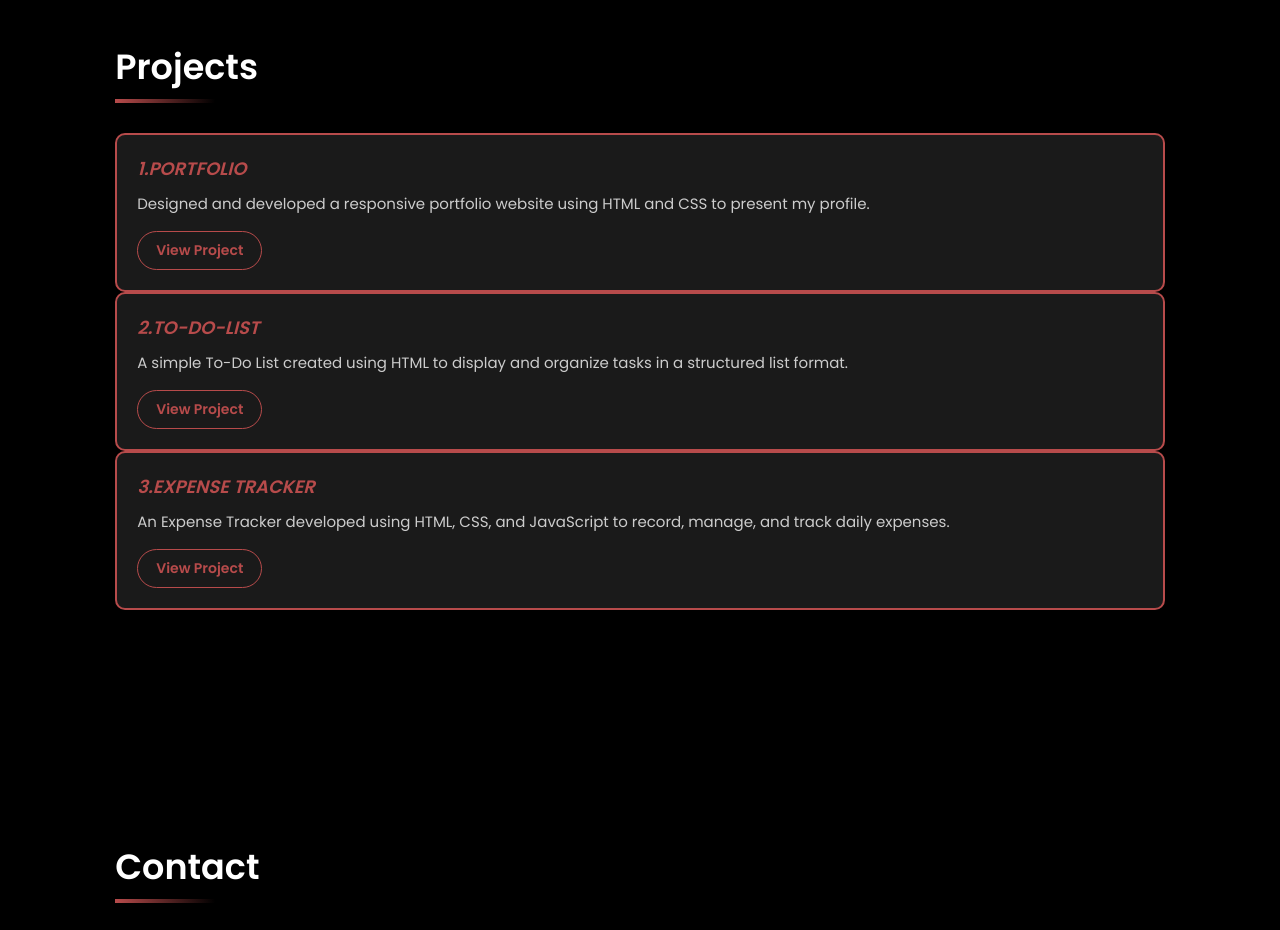
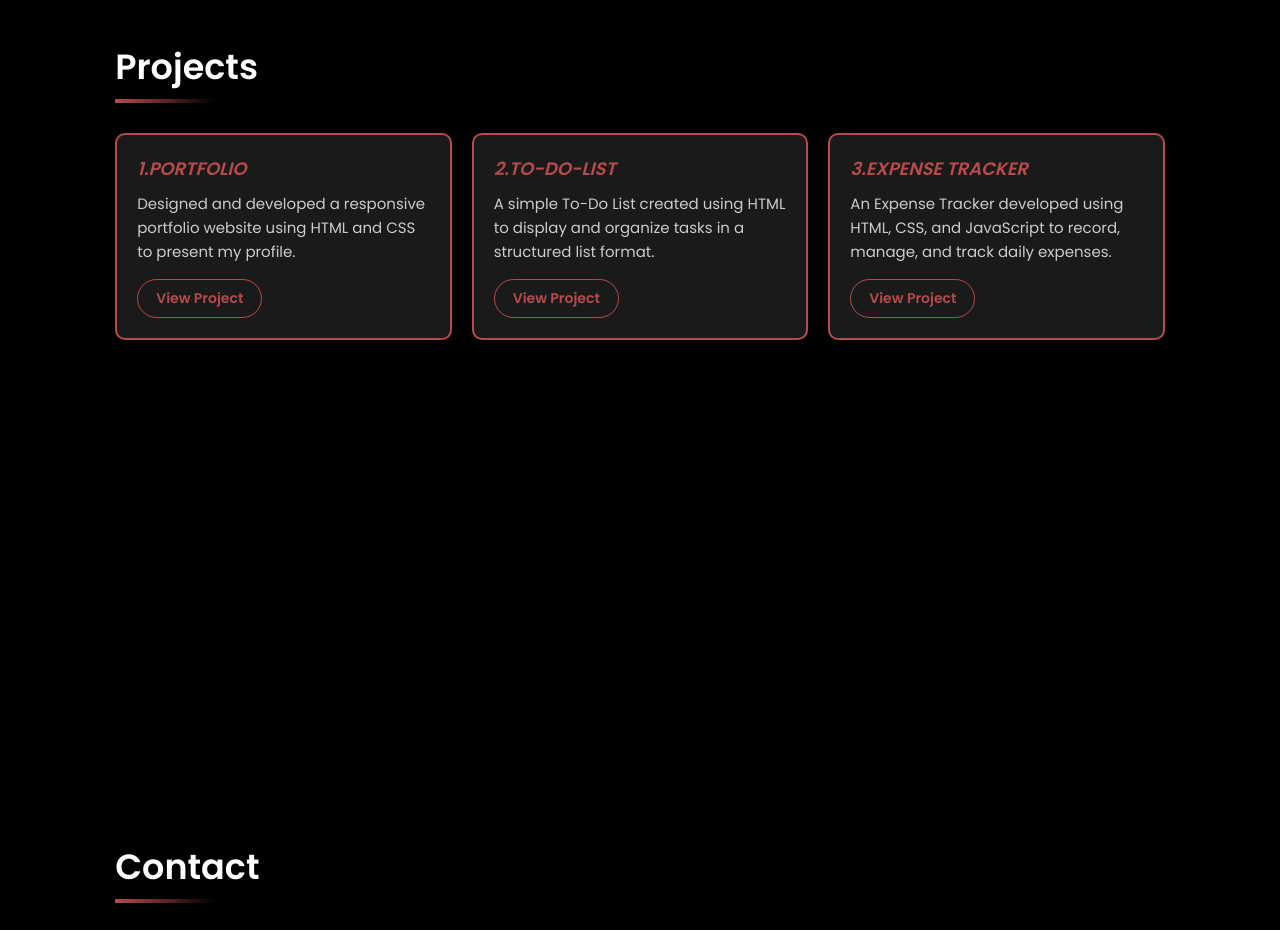
Before and after one commit to sujithachitturi7/PORTFOLIO, a plain HTML site: page index.html in a window 1280 px wide. Shown: the part 3240-4170 px from the top of the page. Drawn offline with Linux system fonts and the light colour scheme.

Commit message:
Update projects section in index.html

```diff
--- a/index.html
+++ b/index.html
@@ -101,7 +101,7 @@
     </section>
     <section id="Projects" class="section">
         <h1 class="section-title">Projects</h1>
-        <div class="container">
+        <div class="projects-container">
             <div class="card">
                 <div class="card-body">
                     <h3 class="card-title"><i>1.PORTFOLIO</i></h3>
```
